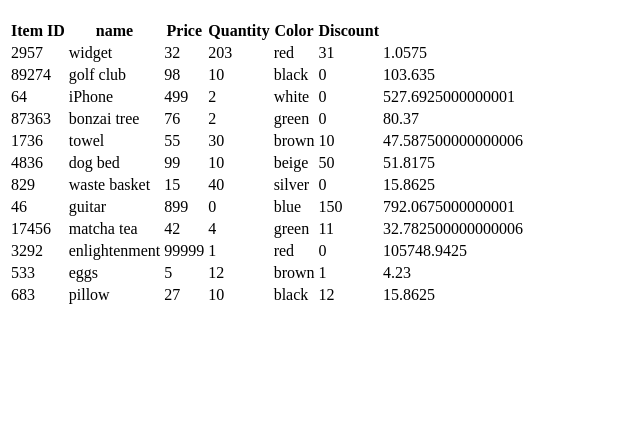
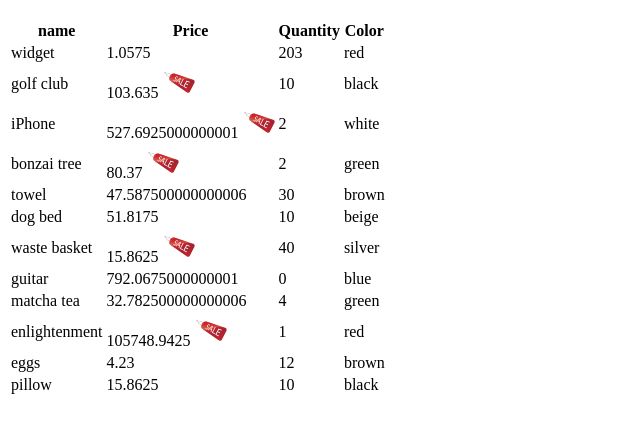
Before and after one commit to syedali575/shopular, a website: page index.html in a window 1280 px wide. Shown: the part 61-494 px from the top of the page, without its empty margins (0-640 px from the left). Drawn offline with nearby package versions, Linux system fonts and the light colour scheme.

Commit message:
Able to implement on-sale image next to discounted items

```diff
--- a/index.html
+++ b/index.html
@@ -8,32 +8,32 @@
 
 
 <body>
+  <header>
+
+  </header>
 
     <main ng-controller="ShopController as sale">
 
         <h1>Shopular where you can truly shop freely</h1>
 
         <table>
-          <th>Item ID</th>
           <th>name</th>
           <th>Price</th>
           <th>Quantity</th>
           <th>Color</th>
-          <th>Discount</th>
+
+
+
 
 
 
           <tr ng-repeat="item in sale.items">
 
-            <td>{{item.id}}</td>
             <td>{{item.name}}</td>
-            <td>{{item.price}}</td>
+            <td>{{(item.price - item.discount) * sale.taxRate}}
+            <img src="image/sale.jpg" ng-hide="item.discount > 0"></td>
             <td>{{item.quantity}}</td>
             <td>{{item.color}}</td>
-            <td>{{item.discount}}</td>
-            <td>{{(item.price - item.discount) * sale.taxRate}}</td>
-
-
           </tr>
         </table>
 
```
Also changed, not shown: image/sale.jpg (added).
